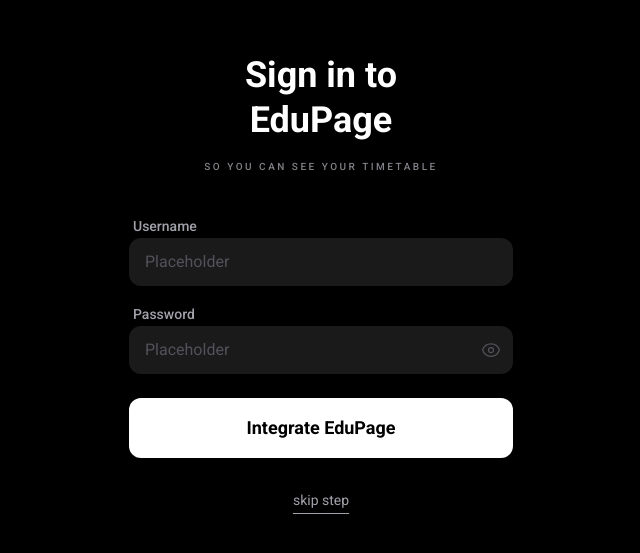
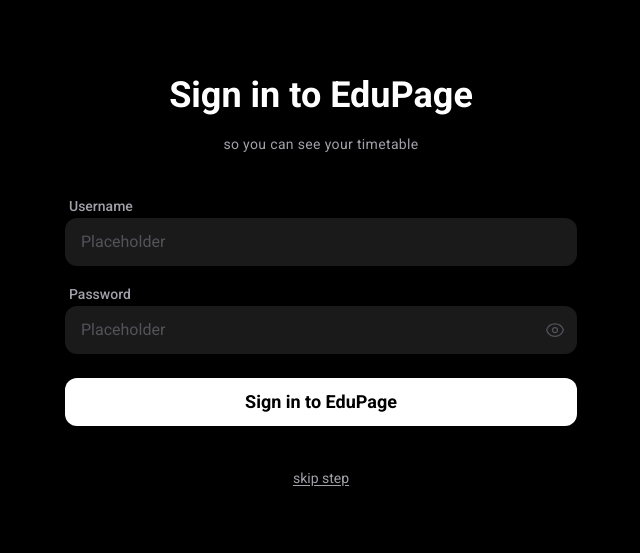
Before and after one commit to kerzo1x/noxio-fe, a Vue app: page /auth/edupage/login in a window 1280 px wide. Shown: the part 119-672 px from the top of the page, without its empty margins (319-959 px from the left). Built offline with nearby package versions, Linux system fonts and the light colour scheme.

Commit message:
fixed redirects

```diff
--- a/src/components/auth/LoginPage.vue
+++ b/src/components/auth/LoginPage.vue
@@ -35,17 +35,20 @@
         const result = await response.json()
 
         if (result.success) {
+            // no 2fa
+            if (result.data.requires2fa === false && result.data.accessToken) {
+                localStorage.setItem('access_token', result.data.accessToken)
+                isError.value = false
+                message.value = result.message
 
-            if (result.data && result.data.accessToken) {
-                localStorage.setItem('access_token', result.data.accessToken)
+                setTimeout(() => router.push('/home'), 1500)
             }
+            // 2fa
+            else if (result.data.requires2fa === true) {
+                localStorage.setItem('session_token', result.data.sessionToken);
+                router.push('/auth/verify')
 
-            isError.value = false
-            message.value = result.message
-
-            setTimeout(async () => {
-                await router.push('/dashboard')
-            }, 1500)
+            }
         } else {
             isError.value = true
             message.value = result.message || 'Login failed.'
@@ -67,7 +70,7 @@
 <template>
     <div class="min-h-screen flex bg-surface text-text-main">
 
-        <div class="hidden lg:block lg:w-1/2 bg-surface" />
+        <div class="hidden lg:block lg:w-1/2 bg-surface"/>
 
         <div class="w-full lg:w-1/2 flex items-center justify-center p-10 bg-panel-bg">
             <div class="w-full max-w-md space-y-6">
--- a/src/components/auth/VerifyPassword.vue
+++ b/src/components/auth/VerifyPassword.vue
@@ -111,6 +111,7 @@
                 localStorage.setItem('verification_code', finalCode)
                 router.push('/auth/reset-password')
             } else {
+                console.log(result.accessToken)
                 if (result.data?.accessToken) {
                     localStorage.setItem('access_token', result.data.accessToken)
                 }
--- a/src/components/dashboard/HomePage.vue
+++ b/src/components/dashboard/HomePage.vue
@@ -1,3 +1,5 @@
 <template>
-    <h1>HOME PAGE</h1>
+    <div>
+        <h1>HOME PAGE</h1>
+    </div>
 </template>
--- a/src/components/edupage/EdupageConnect.vue
+++ b/src/components/edupage/EdupageConnect.vue
@@ -4,11 +4,11 @@
 const router = useRouter()
 
 const handleSkip = () => {
-    // TODO: implement skip
+    router.push({ name: 'HomePage' })
 }
 
 const handleSignIn = () => {
-    router.push({ name: 'EduPageLogin' })
+    router.push({ name: 'EdupageLogin' })
 }
 </script>
 
@@ -21,10 +21,7 @@
                 <p class="text-panel-label text-sm tracking-wide">so you can see your timetable</p>
             </div>
 
-            <div class="flex gap-4">
-                <button type="button" class="btn-secondary flex-1" @click="handleSkip">
-                    Skip
-                </button>
+            <div class="flex">
                 <button type="button" class="btn-primary flex-1" @click="handleSignIn">
                     Sign in
                 </button>
@@ -42,14 +39,10 @@
 @reference "../../assets/styles/main.css";
 
 .btn-primary {
-    @apply bg-brand-white text-brand-black py-3 rounded-auth font-semibold hover:opacity-90 hover:scale-[1.02] active:scale-[0.98] transition-all duration-200;
-}
-
-.btn-secondary {
-    @apply py-3 rounded-auth font-semibold text-panel-text border border-panel-input-border hover:bg-white/5 hover:scale-[1.02] active:scale-[0.98] transition-all duration-200;
+    @apply bg-brand-white text-brand-black py-3 rounded-auth font-semibold hover:opacity-90 hover:scale-[1.02] active:scale-[0.98] transition-all duration-200 cursor-pointer;
 }
 
 .skip-link {
-    @apply text-sm text-panel-label underline underline-offset-2 hover:text-panel-text transition-colors duration-200;
+    @apply text-sm text-panel-label underline underline-offset-2 hover:text-panel-text transition-colors duration-200 cursor-pointer;
 }
 </style>
--- a/src/components/edupage/EdupageLogin.vue
+++ b/src/components/edupage/EdupageLogin.vue
@@ -9,6 +9,10 @@
 const showPassword = ref(false)
 const message = ref('')
 const isError = ref(false)
+
+const handleSkip = async () => {
+    await router.push({ name: 'HomePage' })
+}
 
 const handleLogin = async () => {
     if (!email.value || !password.value) {
@@ -49,15 +53,13 @@
 
 <template>
     <div class="min-h-screen flex items-center justify-center p-6 bg-brand-black font-sans text-center">
-        <div class="w-full max-w-sm flex flex-col items-center">
+        <div class="w-full max-w-lg flex flex-col items-center">
 
-            <div class="space-y-4 mb-10 max-w-70">
+            <div class="space-y-4 mb-10 max-w-full">
                 <h1 class="text-4xl font-bold text-brand-white leading-tight">
                     Sign in to EduPage
                 </h1>
-                <p class="text-panel-label text-[10px] tracking-[0.25em] font-medium opacity-80 uppercase">
-                    so you can see your timetable
-                </p>
+                <p class="text-panel-label text-sm tracking-wide">so you can see your timetable</p>
             </div>
 
             <form @submit.prevent="handleLogin" class="w-full space-y-6 text-left">
@@ -93,13 +95,11 @@
                 </div>
 
                 <button type="submit" :disabled="isLoading" class="btn-primary">
-                    {{ isLoading ? 'Integrating...' : 'Integrate EduPage' }}
+                    {{ isLoading ? 'Integrating...' : 'Sign in to EduPage' }}
                 </button>
             </form>
-
-            <div class="mt-8 flex flex-col items-center gap-4">
-                <button @click="router.push('/home')"
-                    class="text-panel-label text-sm underline underline-offset-8 decoration-1 hover:text-panel-text transition-colors">
+            <div class="mt-10">
+                <button type="button" class="skip-link" @click="handleSkip">
                     skip step
                 </button>
             </div>
@@ -122,14 +122,17 @@
 }
 
 .eye-btn {
-    @apply absolute right-3 top-1/2 -translate-y-1/2 text-panel-placeholder hover:text-panel-label transition-colors;
+    @apply absolute right-3 top-1/2 -translate-y-1/2 text-panel-placeholder hover:text-panel-label transition-colors cursor-pointer;
 }
 
 .btn-primary {
-    @apply w-full bg-brand-white text-brand-black py-4 rounded-auth font-bold text-lg hover:bg-brand-white/90 active:scale-[0.98] transition-all duration-200 disabled:opacity-40 disabled:cursor-not-allowed;
+    @apply w-full bg-brand-white text-brand-black rounded-auth font-bold h-12 text-lg hover:bg-brand-white/90 active:scale-[0.98] transition-all duration-200 disabled:opacity-40 disabled:cursor-not-allowed cursor-pointer;
 }
 
 .btn-white-fix {
     @apply bg-white text-black hover:bg-white/90;
 }
+.skip-link {
+    @apply text-sm text-panel-label underline underline-offset-2 hover:text-panel-text transition-colors duration-200 cursor-pointer;
+}
 </style>
--- a/src/router/index.ts
+++ b/src/router/index.ts
@@ -1,3 +1,4 @@
+import HomePage from '../components/dashboard/HomePage.vue'
 import { createRouter, createWebHistory } from 'vue-router'
 import type { RouteRecordRaw } from 'vue-router'
 
@@ -32,26 +33,21 @@
                 component: () => import('../components/auth/ResetPassword.vue')
             },
             {
-                path: '/auth/edupage',
-                name: 'EduPageConnect',
+                path: 'edupage',
+                name: 'EdupageConnect',
                 component: () => import('../components/edupage/EdupageConnect.vue')
             },
             {
-                path: '/auth/edupage/login',
-                name: 'EduPageLogin',
+                path: 'edupage/login',
+                name: 'EdupageLogin',
                 component: () => import('../components/edupage/EdupageLogin.vue')
-            },
-            {
-                path: '/home',
-                name: 'Home',
-                component: () => import('../components/dashboard/HomePage.vue')
             }
         ]
     },
     {
         path: '/home',
-        name: 'Home',
-        component: () => import('../components/dashboard/HomePage.vue')
+        name: 'HomePage',
+        component: HomePage // Без стрелочной функции
     },
     {
         // Redirect empty root path to the login page
```
Also changed, not shown: dev.txt.
